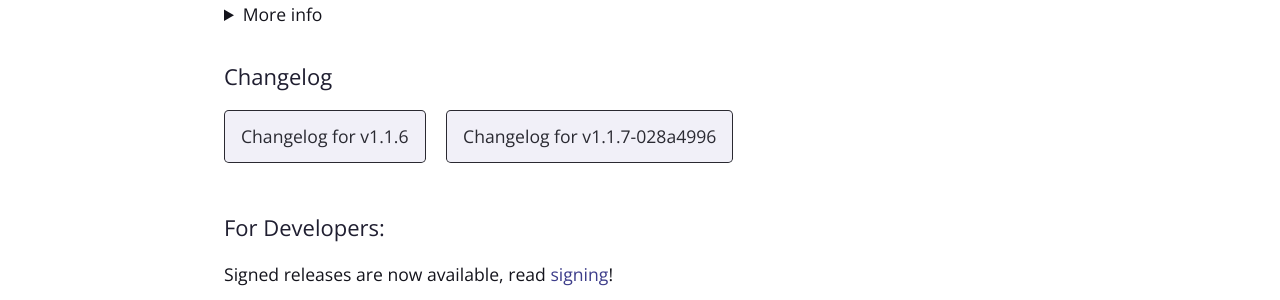
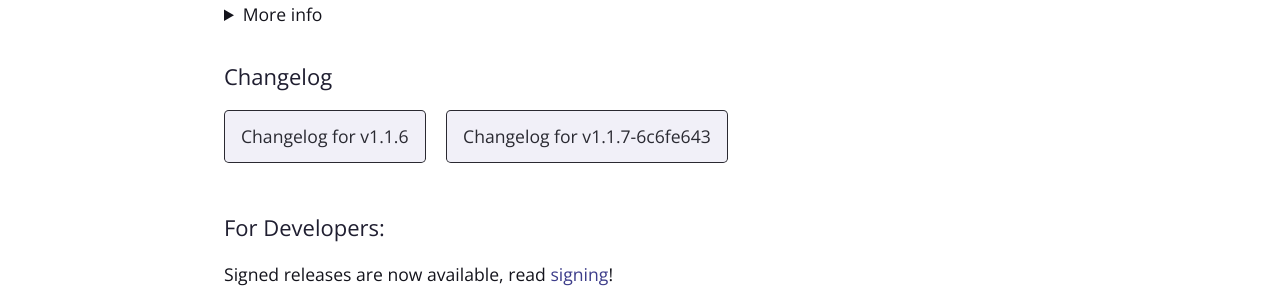
Before and after one commit to kami-blue/website, a Jekyll site: the page built from download.md, in a window 1280 px wide. Shown: the part 621-921 px from the top of the page. Built offline with Jekyll 4.4.1, drawn with Linux system fonts in a browser that asks for light colours.

Commit message:
bump ver to v1.1.7-6c6fe643

```diff
--- a/_config.yml
+++ b/_config.yml
@@ -7,13 +7,13 @@ github:
   website_url: https://github.com/kami-blue/website
   jar_url: https://github.com/kami-blue/client/releases/download/v1.1.6/KAMI-Blue-v1.1.6-release.jar
   jar_sig_url: https://github.com/kami-blue/client/releases/download/v1.1.6/KAMI-Blue-v1.1.6-release.jar.sig
-  beta_jar_url: https://github.com/kami-blue/nightly-releases/releases/download/1.1.7-028a4996/kamiblue-1.1.7-028a4996-release.jar
+  beta_jar_url: https://github.com/kami-blue/nightly-releases/releases/download/1.1.7-6c6fe643/kamiblue-1.1.7-6c6fe643-release.jar
 cur_ver: v1.1.6
-beta_ver: v1.1.7-028a4996
+beta_ver: v1.1.7-6c6fe643
 discord_url: https://kamiblue.org/discord
 downloads_api_ver: v1
 totalNightlies_api_ver: v1
-total_nightly_releases: 104
+total_nightly_releases: 105
 theme: jekyll-theme-cayman
 gems:
   - jekyll-seo-tag
```
